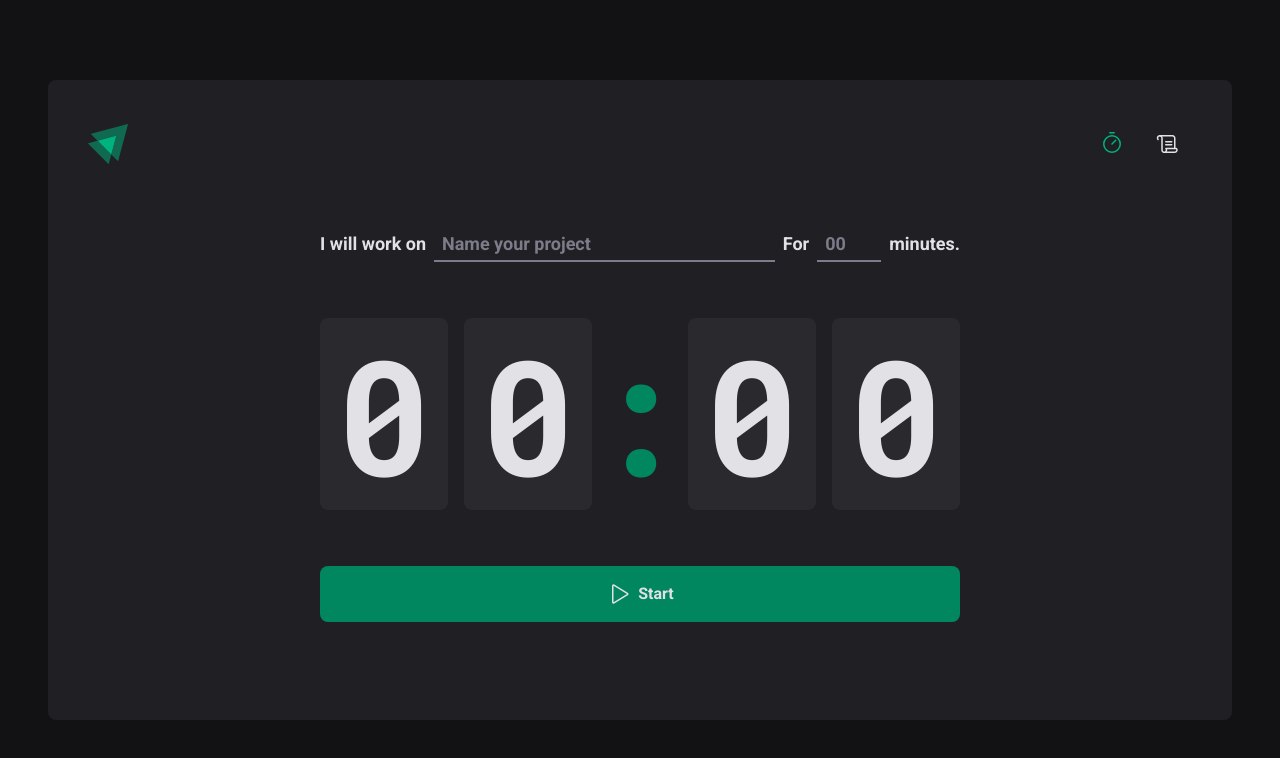
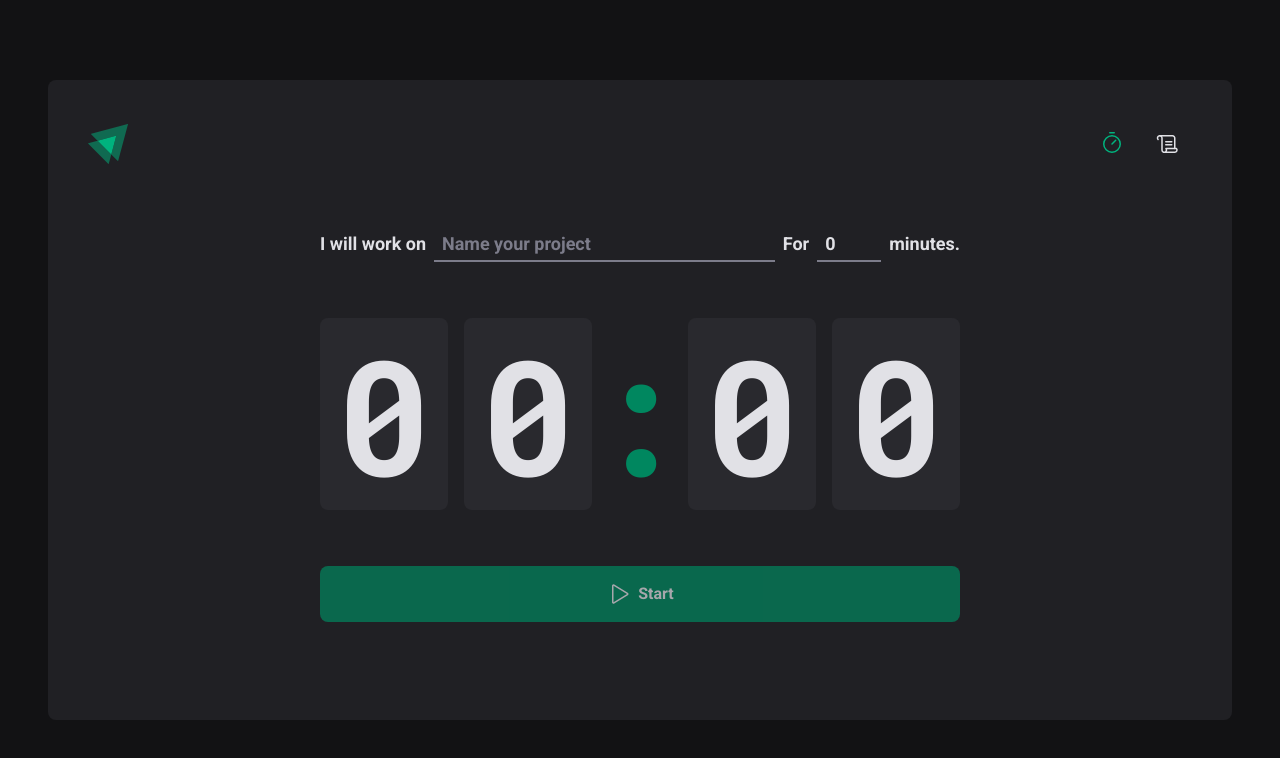
Before and after one commit to enoquetembe/ignite-timer, a React (Vite) app: page / in a window 1280 px wide. Shown: the top 758 px of the page. Built offline with nearby package versions, Linux system fonts and the light colour scheme.

Commit message:
validating form

```diff
--- a/package.json
+++ b/package.json
@@ -10,10 +10,13 @@
     "preview": "vite preview"
   },
   "dependencies": {
+    "@hookform/resolvers": "^3.1.0",
     "phosphor-react": "^1.4.1",
     "react": "^18.2.0",
     "react-dom": "^18.2.0",
-    "react-router-dom": "^6.11.0"
+    "react-hook-form": "^7.43.9",
+    "react-router-dom": "^6.11.0",
+    "zod": "^3.21.4"
   },
   "devDependencies": {
     "@rocketseat/eslint-config": "^1.2.0",
--- a/src/pages/Home.tsx
+++ b/src/pages/Home.tsx
@@ -1,15 +1,45 @@
 import { Play } from 'phosphor-react'
+import { useForm } from 'react-hook-form'
+import { zodResolver } from '@hookform/resolvers/zod'
+import * as zod from 'zod'
+
+const newCycleFormValidationSchema = zod.object({
+  task: zod.string().min(1, 'Task is required'),
+  minutesAmount: zod.number().min(5).max(60),
+})
+
+type newCycleFormData = zod.infer<typeof newCycleFormValidationSchema>
 
 export function Home() {
+  const { register, handleSubmit, watch, reset } = useForm<newCycleFormData>({
+    resolver: zodResolver(newCycleFormValidationSchema),
+    defaultValues: {
+      task: '',
+      minutesAmount: 0,
+    },
+  })
+
+  const task = watch('task')
+  const isSubmitDisabled = !task
+
+  function handleCreateNewCycle(data: newCycleFormData) {
+    console.log(data)
+    reset()
+  }
+
   return (
     <div className="flex-1 flex flex-col justify-center items-center">
-      <form className="flex flex-col items-center gap-14">
+      <form
+        onSubmit={handleSubmit(handleCreateNewCycle)}
+        className="flex flex-col items-center gap-14"
+      >
         <div className="w-full flex items-center justify-center gap-2 flex-wrap text-timer-gray-100 text-lg font-bold">
           <label htmlFor="task">I will work on</label>
           <input
             type="text"
             id="task"
             list="task-suggestion"
+            {...register('task')}
             placeholder="Name your project"
             className="bg-transparent h-9 p-2 border-b-2 font-bold text-lg border-b-timer-gray-500 flex-1 placeholder:text-timer-gray-500 focus:shadow-none focus:border-b-timer-green"
           />
@@ -27,6 +57,7 @@ export function Home() {
             step={5}
             min={5}
             max={60}
+            {...register('minutesAmount', { valueAsNumber: true })}
             placeholder="00"
             className="bg-transparent w-16 h-9 p-2 border-b-2 font-bold text-lg border-b-timer-gray-500 placeholder:text-timer-gray-500 focus:shadow-none focus:border-b-timer-green"
           />
@@ -46,7 +77,8 @@ export function Home() {
 
         <button
           type="submit"
-          className="bg-timer-green text-timer-gray-100 w-full rounded-lg flex justify-center items-center gap-2 p-4 font-bold hover:bg-timer-green-dark disabled:opacity-70 disabled:hover:bg-timer-green"
+          disabled={isSubmitDisabled}
+          className="bg-timer-green text-timer-gray-100 w-full rounded-lg flex justify-center items-center gap-2 p-4 font-bold hover:bg-timer-green-dark disabled:opacity-70 disabled:hover:bg-timer-green disabled:cursor-not-allowed"
         >
           <Play size={24} />
           Start
```
Also changed, not shown: 1 other file (tests, documents, lock files or other folders).
